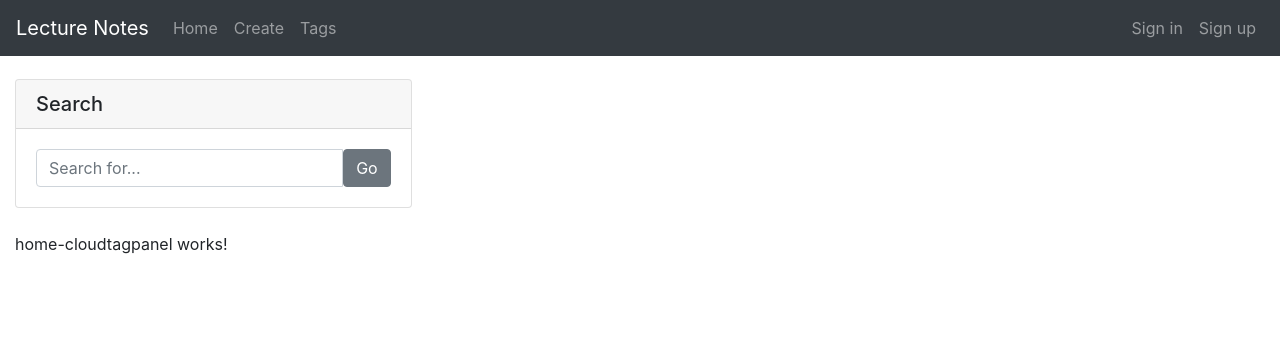
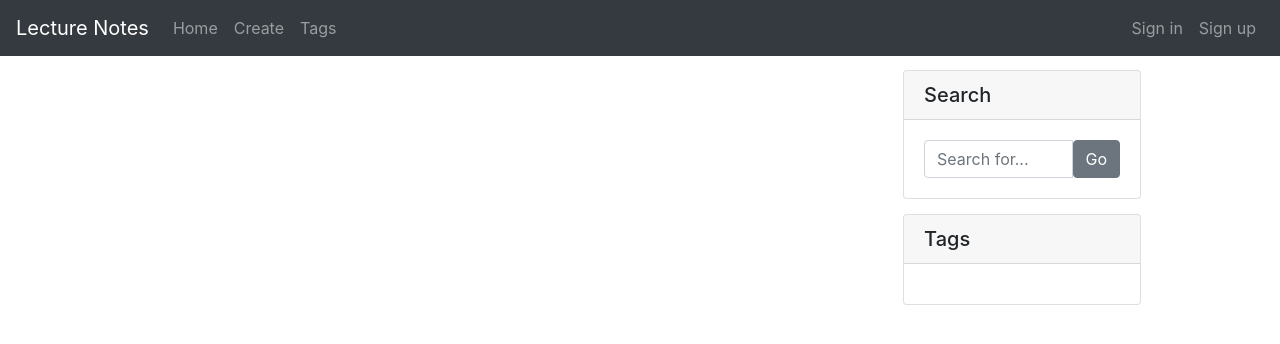
Before and after one commit to ArtemTereshkovich/LectureNoteSharing, an Angular app in the folder src/Client/: page /#/ in a window 1280 px wide. Shown: the top 344 px of the page. Built offline with nearby package versions, Linux system fonts and the light colour scheme.

Commit message:
Refactor UT and add padding of components on main page

```diff
--- a/src/Client/src/app/app.component.html
+++ b/src/Client/src/app/app.component.html
@@ -1,4 +1,5 @@
 <app-layout-header></app-layout-header>
+
 <div style="padding-top:55px;">
     <router-outlet></router-outlet>
 </div>
--- a/src/Client/src/app/app.module.ts
+++ b/src/Client/src/app/app.module.ts
@@ -10,11 +10,11 @@ import { HomeCloudtagpanelComponent } from './home/home-cloudtagpanel/home-cloud
 
 @NgModule({
   declarations: [
+    HomeCloudtagpanelComponent,
+    HomeSearchpanelComponent,
     AppComponent,
     HomeComponent,
     HeaderComponent,
-    HomeSearchpanelComponent,
-    HomeCloudtagpanelComponent
   ],
   imports: [
     BrowserModule,
--- a/src/Client/src/app/home/home-cloudtagpanel/home-cloudtagpanel.component.html
+++ b/src/Client/src/app/home/home-cloudtagpanel/home-cloudtagpanel.component.html
@@ -1,3 +1,6 @@
-<p>
-  home-cloudtagpanel works!
-</p>
+<div class="card" style="margin-left: 10%;margin-top:5%;width: 80%;">
+  <h5 class="card-header">Tags</h5>
+  <div class="card-body" style="height: 100%;">
+
+  </div>
+</div>
--- a/src/Client/src/app/home/home-searchpanel/home-searchpanel.component.html
+++ b/src/Client/src/app/home/home-searchpanel/home-searchpanel.component.html
@@ -1,4 +1,4 @@
-<div class="card my-4">
+<div class="card" style="margin-left: 10%;margin-top:5%;width: 80%;">
   <h5 class="card-header">Search</h5>
   <div class="card-body">
       <div class="input-group">
--- a/src/Client/src/app/home/home.component.html
+++ b/src/Client/src/app/home/home.component.html
@@ -1,7 +1,11 @@
-<div class="col-md-8">
+<div class="row">
+
+  <div class="col-md-8">
+  </div>
+
+  <div class="col-md-3">
+    <app-home-searchpanel></app-home-searchpanel>
+    <app-home-cloudtagpanel></app-home-cloudtagpanel>
+  </div>
+
 </div>
-
-<div class="col-md-4">
-  <app-home-searchpanel></app-home-searchpanel>
-  <app-home-cloudtagpanel></app-home-cloudtagpanel>
-</div>
```
Also changed, not shown: 1 other file (tests, documents, lock files or other folders).
